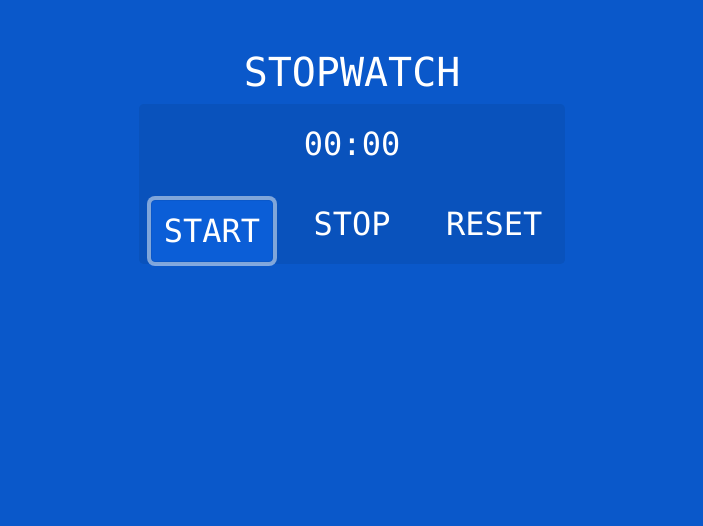
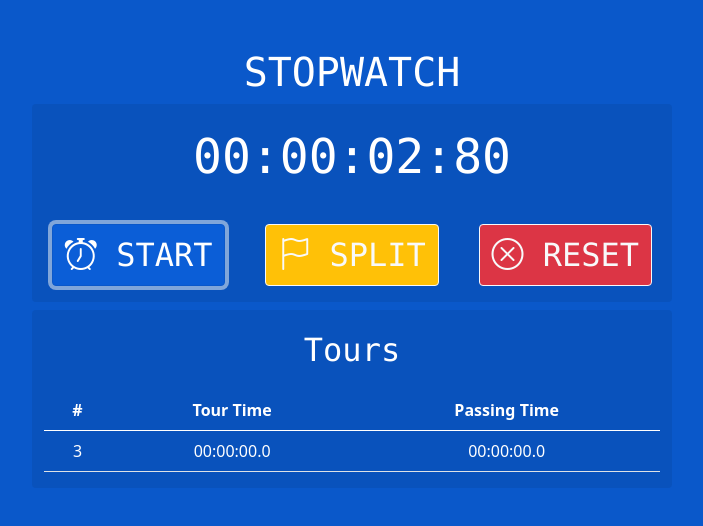
Before and after one commit to BUYRAK/stopwatch, a website: page index.html in a window 1280 px wide. Both pictures are taken after a click on the button "START". Shown: the whole page, without its empty margins (288-991 px from the left). Drawn offline with nearby package versions, Linux system fonts and the light colour scheme.

Commit message:
Initial commit

```diff
--- /dev/null
+++ b/app.js
@@ -0,0 +1,46 @@
+window.onload = function (){
+
+    let hours = '00'
+    let minutes = '00'
+    let seconds = '00'
+    let minseconds = '000'
+
+    let hour = document.getElementById('hour')
+    let minute = document.getElementById('minute')
+    let second = document.getElementById('second')
+    let minsecond = document.getElementById('minsecond')
+    let start = document.getElementById('start')
+
+    let interval
+
+    start.onclick = function (){
+        clearInterval(interval)
+        interval = setInterval(startTimer,10)
+    }
+
+    function startTimer () {
+        minseconds++;
+
+        if(minseconds <= 9){
+            minsecond.innerHTML = "0" + minseconds;
+        }
+
+        if (minseconds > 9){
+            minsecond.innerHTML = minseconds;
+
+        }
+
+        if (minseconds > 99) {
+            console.log("seconds");
+            seconds++;
+            second.innerHTML = "0" + seconds;
+            minseconds = 0;
+            minsecond.innerHTML = "0" + 0;
+        }
+
+        if (seconds > 9){
+            second.innerHTML = seconds;
+        }
+
+    }
+}
--- a/index.html
+++ b/index.html
@@ -4,26 +4,52 @@
     <meta charset="UTF-8">
     <title>JavaScript | Stop Watch</title>
     <link href="./assets/bootstrap.min.css" rel="stylesheet" integrity="sha384-EVSTQN3/azprG1Anm3QDgpJLIm9Nao0Yz1ztcQTwFspd3yD65VohhpuuCOmLASjC" crossorigin="anonymous">
+    <link rel="stylesheet" href="https://cdn.jsdelivr.net/npm/bootstrap-icons@1.8.1/font/bootstrap-icons.css">
 </head>
-<body class="h-100" style="background-color: #0a58ca">
+<body style="background-color: #0a58ca">
 <div class="col-md-12">
     <h1 class="mt-5 text-center text-white text-uppercase font-monospace">Stopwatch</h1>
 </div>
-<div class="d-flex align-items-center justify-content-center" >
-    <div class="row col-md-4 mx-4 rounded-3" style="background-color: rgba(10,68,147,0.27)">
-        <p class="mt-3 text-center text-white text-uppercase font-monospace" style="font-size: xx-large">00:00</p>
+    <div class="d-flex align-items-center text-center mb-2 justify-content-center" >
+        <div class="row col-md-6 rounded" style="background-color: rgba(10,68,147,0.27)">
+            <p class="mt-3 text-white text-uppercase font-monospace" style="font-size: xxx-large"><span id="hour">00</span>:<span id="minute">00</span>:<span id="second">00</span>:<span id="minsecond">0</span></p>
             <div class="col-md-4">
-            <button class="mt-3 btn btn-primary btn-outline-light text-center text-uppercase font-monospace" style="font-size: xx-large">Start</button>
+                <button class="mt-3 mb-3 btn btn-primary btn-outline-light text-uppercase font-monospace" style="font-size: xx-large" id="start"><i class="bi bi-alarm"></i> Start</button>
             </div>
             <div class="col-md-4">
-            <p class="mt-3 text-center text-white text-uppercase font-monospace" style="font-size: xx-large">Stop</p>
+                <button class="mt-3 mb-3 btn btn-warning btn-outline-light text-uppercase font-monospace" style="font-size: xx-large"><i class="bi bi-flag"></i> Split</button>
             </div>
             <div class="col-md-4">
-            <p class="mt-3 text-center text-white text-uppercase font-monospace" style="font-size: xx-large">Reset</p>
+                <button class="mt-3 mb-3 btn btn-danger btn-outline-light text-uppercase font-monospace" style="font-size: xx-large"><i class="bi bi-x-circle"></i> Reset</button>
+            </div>
+        </div>
+    </div>
+    <div class="d-flex align-items-center text-center justify-content-center">
+        <div class="row col-md-6 rounded" style="background-color: rgba(10,68,147,0.27)">
+            <p class="mt-3 text-center text-white font-monospace" style="font-size: xx-large">Tours</p>
+            <div>
+                <table class="table text-center rounded text-white">
+                    <thead>
+                    <tr>
+                        <th>#</th>
+                        <th>Tour Time</th>
+                        <th>Passing Time</th>
+                    </tr>
+                    </thead>
+                    <tbody>
+                    <tr>
+                        <td>3</td>
+                        <td>00:00:00.0</td>
+                        <td>00:00:00.0</td>
+                    </tr>
+                    </tbody>
+                </table>
             </div>
         </div>
     </div>
 
+
+<script src="./app.js"></script>
 <script src="./assets/bootstrap.bundle.min.js" integrity="sha384-MrcW6ZMFYlzcLA8Nl+NtUVF0sA7MsXsP1UyJoMp4YLEuNSfAP+JcXn/tWtIaxVXM" crossorigin="anonymous"></script>
 </body>
 </html>
--- a/package.json
+++ b/package.json
@@ -8,5 +8,8 @@
   },
   "keywords": [],
   "author": "BUYRAK",
-  "license": "ISC"
+  "license": "ISC",
+  "dependencies": {
+    "bootstrap-icons": "^1.8.1"
+  }
 }
```
Also changed, not shown: 1 other file. Lines whose indentation alone changed are shown as unchanged.
